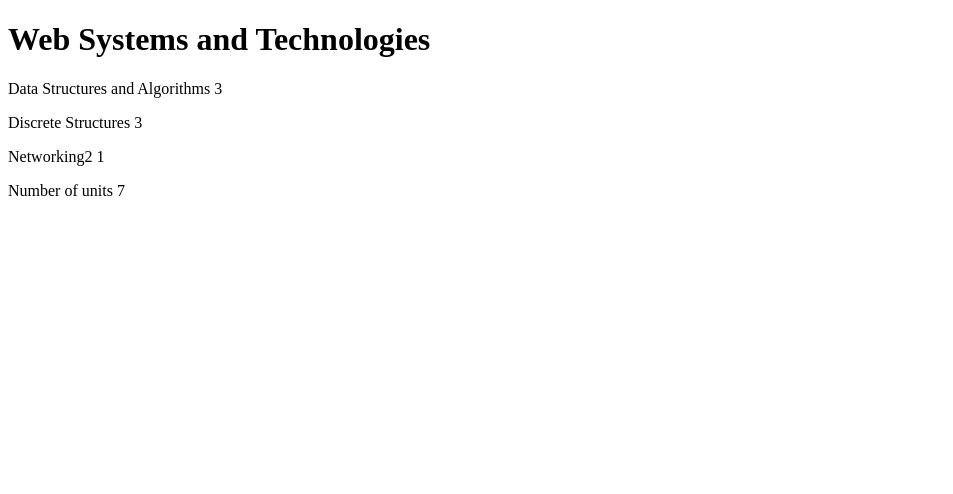
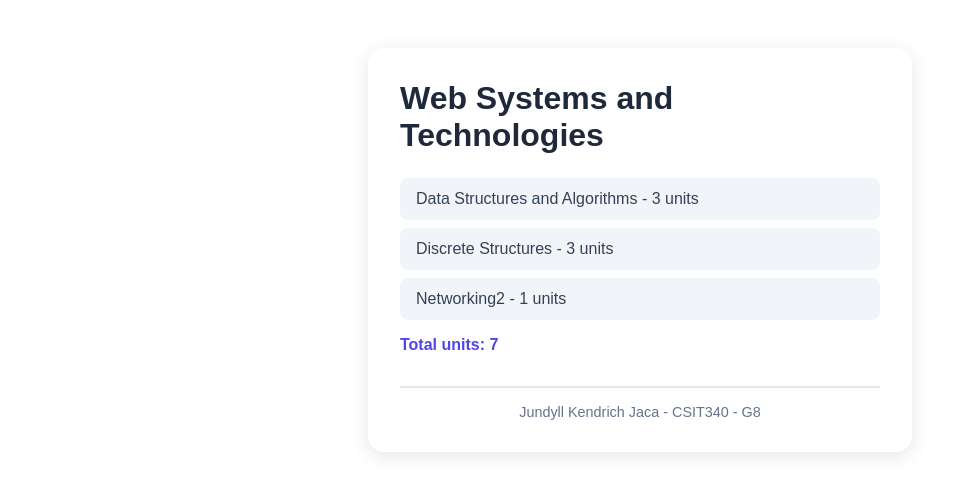
Before and after one commit to Jundyllkendrichjaca/CSIT340G8-Lab3-Jaca, a React (Vite) app: page / in a window 1280 px wide. Shown: the top 494 px of the page, without its empty margins (0-953 px from the left). Built offline with nearby package versions, Linux system fonts and the light colour scheme.

Commit message:
1.4: course information step 4

```diff
--- a/src/App.jsx
+++ b/src/App.jsx
@@ -1,47 +1,53 @@
-const Header = (props) => {
-  return <h1>{props.course}</h1>
-}
+const Header = ({ course }) => (
+  <h1 style={{ margin: 0, fontSize: '2rem', color: '#1e293b' }}>{course}</h1>
+)
 
-const Part = (props) => {
-  return (
-    <p>
-      {props.name} {props.units}
+const Part = ({ part }) => (
+  <p style={{ margin: '0.5rem 0', padding: '0.75rem 1rem', background: '#f1f5f9', borderRadius: '8px', color: '#334155' }}>
+    {part.name} - {part.units} units
   </p>
 )
-}
 
-const Content = (props) => {
-  return (
-    <div>
-      <Part name={props.parts[0].name} units={props.parts[0].units} />
-      <Part name={props.parts[1].name} units={props.parts[1].units} />
-      <Part name={props.parts[2].name} units={props.parts[2].units} />
+const Content = ({ parts }) => (
+  <div style={{ marginTop: '1.5rem' }}>
+    <Part part={parts[0]} />
+    <Part part={parts[1]} />
+    <Part part={parts[2]} />
   </div>
 )
-}
 
-const Total = (props) => {
-  return (
-    <p>
-      Number of units{' '}
-      {props.parts[0].units + props.parts[1].units + props.parts[2].units}
+const Total = ({ parts }) => (
+  <p style={{ marginTop: '1rem', fontWeight: 'bold', color: '#4f46e5' }}>
+    Total units: {parts[0].units + parts[1].units + parts[2].units}
   </p>
 )
-}
+
+const Footer = ({ fullName, courseCode, section }) => (
+  <footer style={{ marginTop: '2rem', paddingTop: '1rem', borderTop: '2px solid #e2e8f0', textAlign: 'center', color: '#64748b', fontSize: '0.9rem' }}>
+    {fullName} - {courseCode} - {section}
+  </footer>
+)
 
 const App = () => {
-  const course = 'Web Systems and Technologies'
-  const parts = [
+  const course = {
+    name: 'Web Systems and Technologies',
+    parts: [
       { name: 'Data Structures and Algorithms', units: 3 },
       { name: 'Discrete Structures', units: 3 },
       { name: 'Networking2', units: 1 },
-  ]
+    ],
+  }
+
+  const fullName = 'Jundyll Kendrich Jaca'
+  const courseCode = 'CSIT340'
+  const section = 'G8'
 
   return (
-    <div>
-      <Header course={course} />
-      <Content parts={parts} />
-      <Total parts={parts} />
+    <div style={{ maxWidth: '480px', margin: '3rem auto', padding: '2rem', background: 'white', borderRadius: '16px', boxShadow: '0 4px 20px rgba(0,0,0,0.1)', fontFamily: 'sans-serif' }}>
+      <Header course={course.name} />
+      <Content parts={course.parts} />
+      <Total parts={course.parts} />
+      <Footer fullName={fullName} courseCode={courseCode} section={section} />
     </div>
   )
 }
```
Lines whose indentation alone changed are shown as unchanged.
